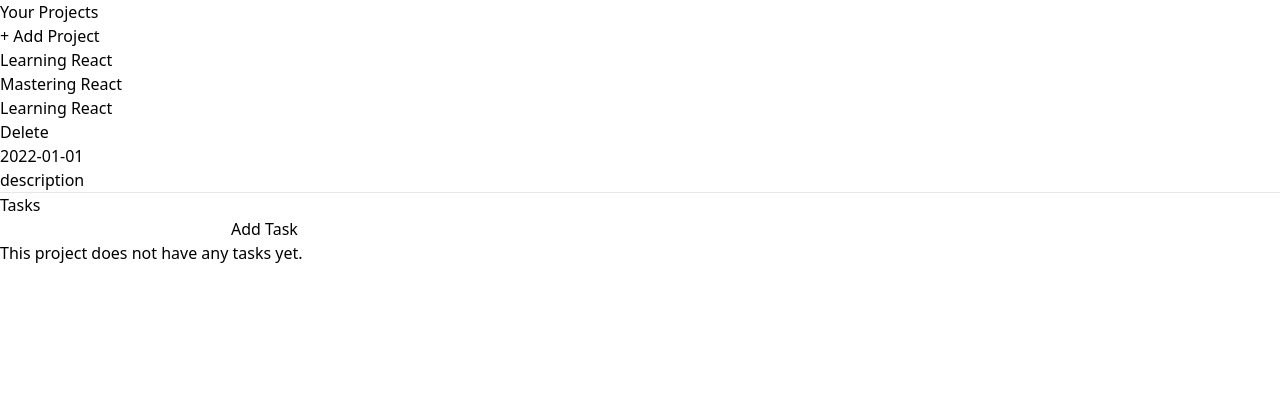
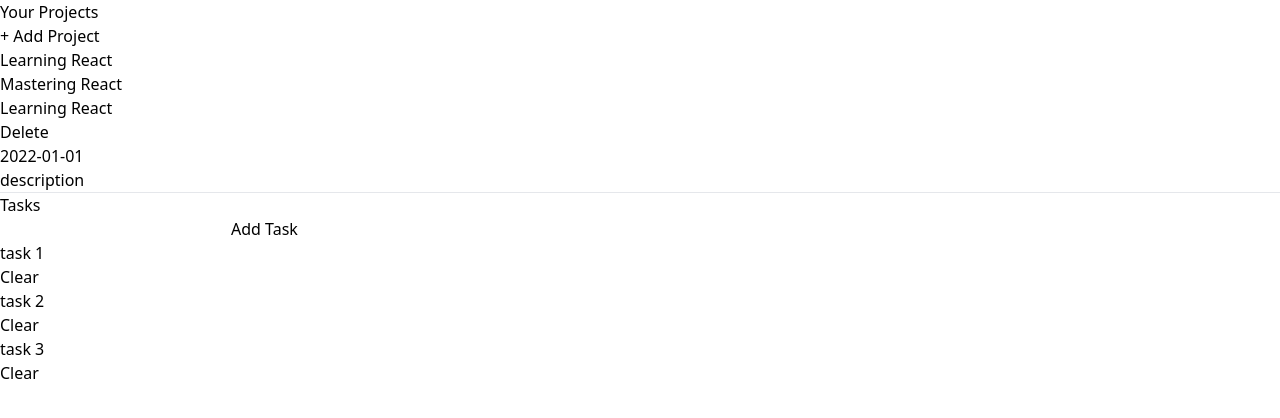
Before and after one commit to cerbin1/react-sandbox, a React (Vite) app in the folder project-5/: page / in a window 1280 px wide. Both pictures are taken after a click on the element "Learning React". Shown: the top 418 px of the page. Built offline with nearby package versions, Linux system fonts and the light colour scheme.

Commit message:
Implement adding and removing tasks from project

```diff
--- a/project-5/src/components/ProjectDetails.jsx
+++ b/project-5/src/components/ProjectDetails.jsx
@@ -1,4 +1,13 @@
-export default function ProjectDetails({ project, onDeleteProject }) {
+import { useRef } from "react";
+
+export default function ProjectDetails({
+  project,
+  onDeleteProject,
+  onTaskCreate,
+  onTaskDelete,
+}) {
+  const task = useRef();
+
   return (
     <div className="w-4/5 py-24 px-10 mr-60">
       <div className="flex justify-between">
@@ -18,10 +27,29 @@ export default function ProjectDetails({ project, onDeleteProject }) {
         <input
           className="my-4 py-0.5 px-4 mr-4 rounded bg-neutral-300"
           type="text"
+          ref={task}
         />
-        <button>Add Task</button>
+        <button onClick={() => onTaskCreate(task.current.value)}>
+          Add Task
+        </button>
       </div>
-      <p>This project does not have any tasks yet.</p>
+      {project.tasks.length > 0 ? (
+        <>
+          {project.tasks.map((task, index) => (
+            <div key={index} className="flex justify-between bg-amber-50">
+              <p className="py-6 px-5">{task}</p>
+              <button
+                className="py-6 px-5 hover:text-red-600"
+                onClick={() => onTaskDelete(index)}
+              >
+                Clear
+              </button>
+            </div>
+          ))}
+        </>
+      ) : (
+        <p>This project does not have any tasks yet.</p>
+      )}
     </div>
   );
 }
--- a/project-5/src/components/Projects.jsx
+++ b/project-5/src/components/Projects.jsx
@@ -9,11 +9,13 @@ export default function Projects() {
       title: "Learning React",
       description: "description",
       dueDate: "2022-01-01",
+      tasks: ["task 1", "task 2", "task 3"],
     },
     {
       title: "Mastering React",
       description: "description",
       dueDate: "2022-01-01",
+      tasks: ["task 1", "task 2", "task 3"],
     },
   ]);
   const [createMode, setCreateMode] = useState(false);
@@ -42,6 +44,34 @@ export default function Projects() {
   function handleDeleteProject() {
     setProjects(projects.filter((project) => project !== selectedProject));
     setSelectedProject(undefined);
+  }
+
+  function handleTaskCreate(taskName) {
+    const projectWithTaskAdded = {
+      ...selectedProject,
+      tasks: [...selectedProject.tasks, taskName],
+    };
+    setProjects(
+      projects.map((project) =>
+        project === selectedProject ? projectWithTaskAdded : project
+      )
+    );
+    setSelectedProject(projectWithTaskAdded);
+  }
+
+  function handleTaskDelete(taskIndex) {
+    const projectWithTaskRemoved = {
+      ...selectedProject,
+      tasks: selectedProject.tasks.filter(
+        (_task, index) => index !== taskIndex
+      ),
+    };
+    setProjects(
+      projects.map((project) =>
+        project === selectedProject ? projectWithTaskRemoved : project
+      )
+    );
+    setSelectedProject(projectWithTaskRemoved);
   }
 
   return (
@@ -95,6 +125,8 @@ export default function Projects() {
         <ProjectDetails
           project={selectedProject}
           onDeleteProject={handleDeleteProject}
+          onTaskCreate={handleTaskCreate}
+          onTaskDelete={handleTaskDelete}
         />
       )}
     </div>
```
